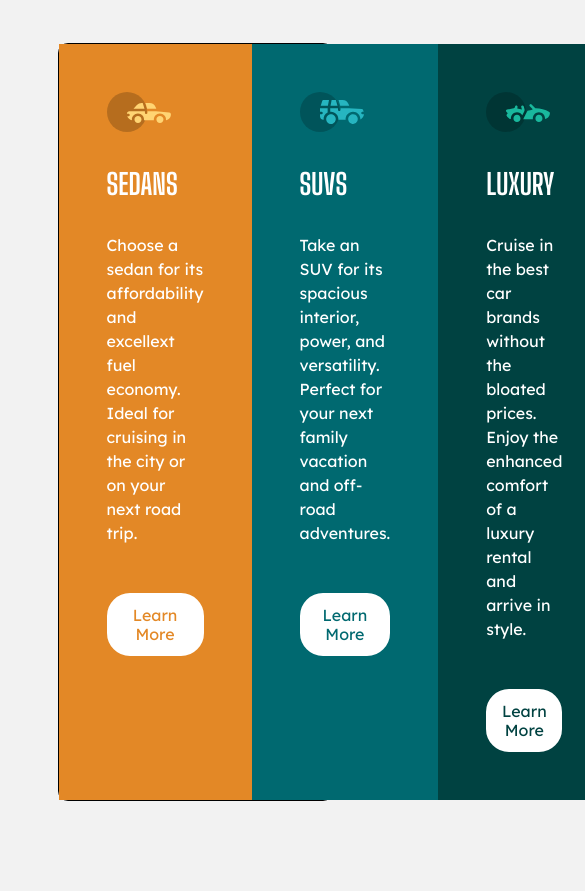
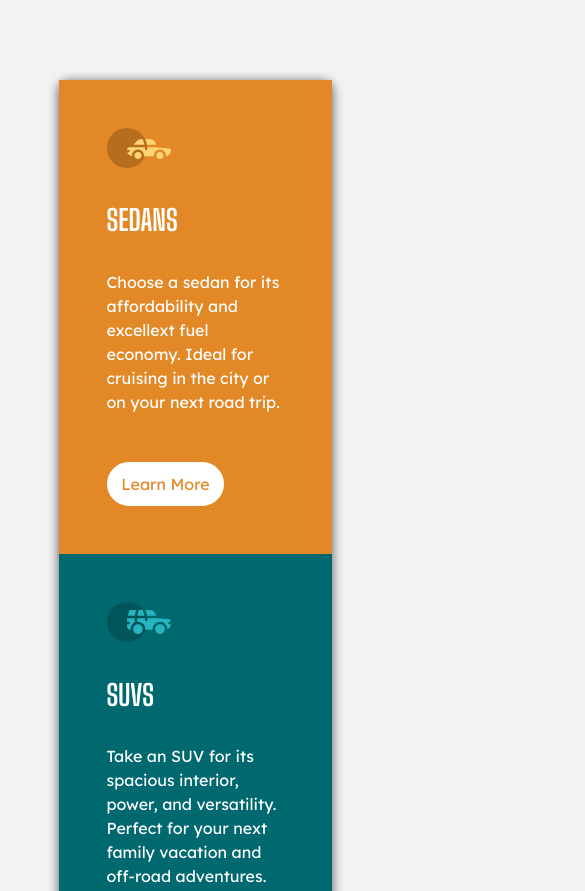
Before and after one commit to ArthurGuiS/ColumnPreview, a plain HTML site: page index.html in a window 390 px wide. Shown: the top 891 px of the page, 585 px wide, since content can reach past the window. Before the commit the page ends 844 px from the top, so only its background shows below. Drawn offline with Linux system fonts and the light colour scheme.

Commit message:
Adicionado layout para tablet e mobile. Projeto finalizado

```diff
--- a/assets/css/base.css
+++ b/assets/css/base.css
@@ -13,5 +13,5 @@
     background-color: white;
     border: 2px solid white;
     border-radius: 23px;
-    padding: 0.7rem 0.5rem;
+    padding: 0.7rem 0.8rem;
 }
--- a/assets/css/style.css
+++ b/assets/css/style.css
@@ -11,10 +11,9 @@ section {
 
 .card {
     display: flex;
-    border: 1px solid black;
+    width: 70%;
     border-radius: 10px;
-    width: 70%;
-
+    box-shadow: 0 2px 10px 2px #0000007a;
 }
 
 .sedan {
@@ -81,3 +80,17 @@ section {
     background-color: var(--dark-cyan);
     cursor: pointer;
 }
+
+
+
+@media screen and (max-width: 768px) {
+    section {
+        height: auto;
+    }
+
+    .card {
+        flex-direction: column;
+        margin-top: 5rem;
+        margin-bottom: 5rem;
+    }
+}
```
